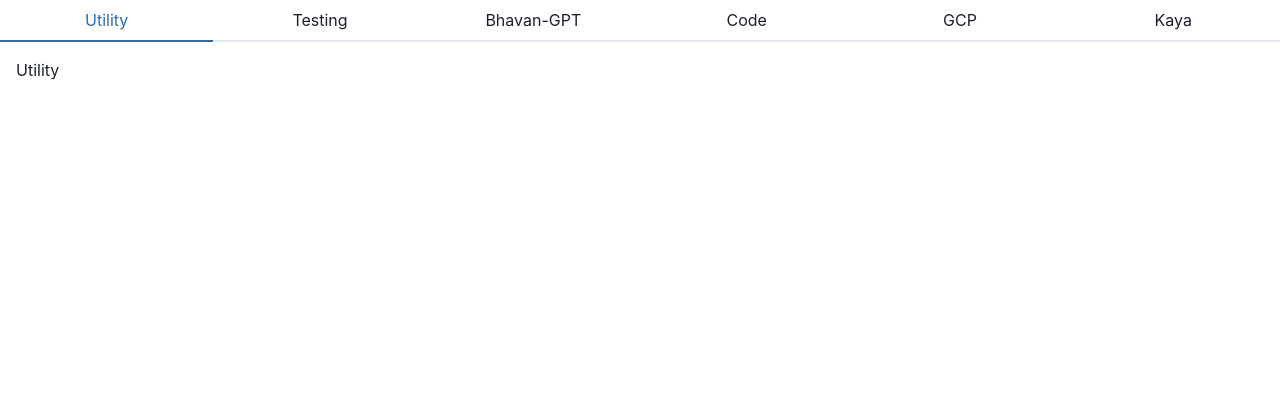
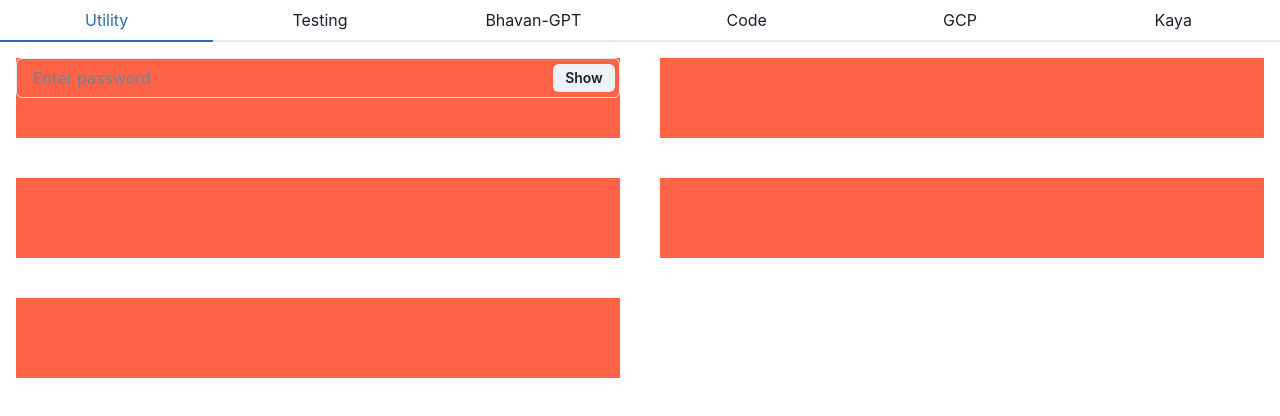
Before and after one commit to Bhavan24/bhavan-dev-tools, a React (Vite) app: page / in a window 1280 px wide. Shown: the top 416 px of the page. Built offline with nearby package versions, Linux system fonts and the light colour scheme.

Commit message:
Add common button

```diff
--- a/src/App.tsx
+++ b/src/App.tsx
@@ -1,5 +1,5 @@
 import { Tab, TabList, TabPanel, TabPanels, Tabs } from '@chakra-ui/react';
-import { Code, Gcp, Gpt, Kaya, Testing, Utility } from './components/index.js';
+import { Code, Gcp, Gpt, Kaya, Testing, Utility } from './pages/index.js';
 
 function App() {
     return (
--- /dev/null
+++ b/src/components/text-field-with-copy/index.tsx
@@ -0,0 +1,20 @@
+import { Button, Input, InputGroup, InputRightElement } from '@chakra-ui/react';
+import { useState } from 'react';
+
+const TextFieldWithCopy = () => {
+    const [show, setShow] = useState(false);
+    const handleClick = () => setShow(!show);
+
+    return (
+        <InputGroup size="md">
+            <Input pr="4.5rem" type={show ? 'text' : 'password'} placeholder="Enter password" />
+            <InputRightElement width="4.5rem">
+                <Button h="1.75rem" size="sm" onClick={handleClick}>
+                    {show ? 'Hide' : 'Show'}
+                </Button>
+            </InputRightElement>
+        </InputGroup>
+    );
+};
+
+export { TextFieldWithCopy };
--- a/src/components/utility/index.tsx
+++ /dev/null
@@ -1,5 +0,0 @@
-const Utility = () => {
-    return <>Utility</>;
-};
-
-export { Utility };
--- /dev/null
+++ b/src/pages/index.ts
@@ -0,0 +1,6 @@
+export * from './code/index.js';
+export * from './gcp/index.js';
+export * from './gpt/index.js';
+export * from './kaya/index.js';
+export * from './testing/index.js';
+export * from './utility/index.js';
--- /dev/null
+++ b/src/pages/utility/index.tsx
@@ -0,0 +1,18 @@
+import { Box, SimpleGrid } from '@chakra-ui/react';
+import { TextFieldWithCopy } from '../../components/index.js';
+
+const Utility = () => {
+    return (
+        <SimpleGrid columns={2} spacing={10}>
+            <Box bg="tomato" height="80px">
+                <TextFieldWithCopy />
+            </Box>
+            <Box bg="tomato" height="80px"></Box>
+            <Box bg="tomato" height="80px"></Box>
+            <Box bg="tomato" height="80px"></Box>
+            <Box bg="tomato" height="80px"></Box>
+        </SimpleGrid>
+    );
+};
+
+export { Utility };
```
Also changed, not shown: src/components/index.ts (+1 -6 lines), src/pages/code/index.tsx (renamed from src/components/code/index.tsx), src/pages/gcp/index.tsx (renamed from src/components/gcp/index.tsx), src/pages/gpt/index.tsx (renamed from src/components/gpt/index.tsx), src/pages/kaya/index.tsx (renamed from src/components/kaya/index.tsx), src/pages/testing/index.tsx (renamed from src/components/testing/index.tsx).
